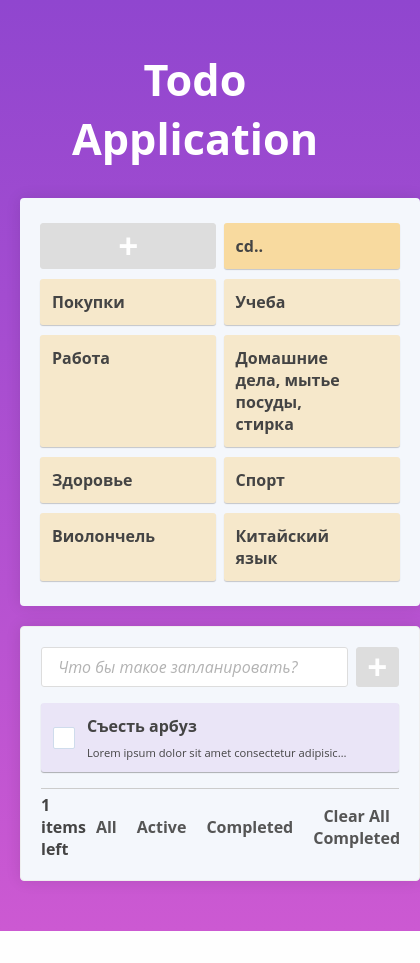
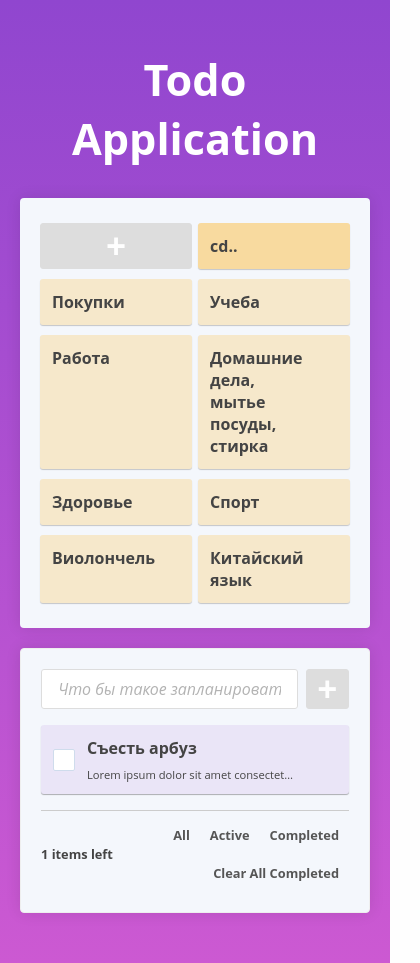
Before and after one commit to DmitriBelski/todo-app, a Vue app: page / in a window 390 px wide. Shown: the whole page, 420 px wide, since content can reach past the window. Before the commit the page ends 931 px from the top, so only its background shows below. Built offline with nearby package versions, Linux system fonts and the light colour scheme.

Commit message:
fix responsive behavior

```diff
--- a/src/App.vue
+++ b/src/App.vue
@@ -271,6 +271,7 @@ h1{
 
 .folder-wrapper {
   padding: 20px;
+  min-width: 250px;
   flex: 2;
   box-shadow: 0 0 15px 0 rgba(0,0,0,0.1);
   background-color: #f4f7fc;
@@ -280,7 +281,7 @@ h1{
 
 .todo-wrapper {
   flex: 5;
-  min-width: 400px;
+  min-width: 250px;
   border: 1px solid #eee;
   border-radius: 4px;
   padding: 20px 20px;
@@ -313,8 +314,6 @@ h1{
   background-color: #ddd;
   color: #fefefe;
   border-color: #ddd;
-  min-width: 40px;
-  /* pointer-events: none; */
   transition: background-color ease-in 0.25s;
   font-size: 2.2em;
   line-height: 0.5em;
--- a/src/components/Popup.vue
+++ b/src/components/Popup.vue
@@ -60,7 +60,9 @@ export default {
   padding: 6px 16px 16px 16px;
   position: fixed;
   top: 50px;
-  width: 400px;
+  margin: 20px auto;
+  max-width: 400px;
+  width:  80%;
   background: #fff;
   box-shadow: 0 0 17px 0 #00000033;
   border-radius: 4px;
--- a/src/components/TodoList.vue
+++ b/src/components/TodoList.vue
@@ -21,8 +21,9 @@
         <div class="btn btn-secondary" @click="$emit('set-filter', 'all')">All</div>
         <div class="btn btn-secondary" @click="$emit('set-filter', 'active')">Active</div>
         <div class="btn btn-secondary" @click="$emit('set-filter', 'completed')">Completed</div>
+        <div class="btn btn-secondary clear" @click="$emit('remove-completed')">Clear All Completed</div>
       </div>
-      <div class="btn btn-secondary clear" @click="$emit('remove-completed')">Clear All Completed</div>
+
     </div>
   </div>
 </template>
@@ -87,21 +88,24 @@ ul {
 }
 
 .todo-footer {
-  margin-top: auto;
   display: flex;
-  font-size: 0.9  rem;
+  font-size: 0.8em;
   align-items: center;
-  justify-content: space-between;
+  justify-content: space-evenly;
   padding-top: 5px;
   border-top: 1px solid #ccc;
 }
 
 .items_left {
   font-weight: bold;
+  white-space: nowrap;
 }
 
 .control-buttons {
   display: flex;
+  flex-wrap: wrap;
+  justify-content: flex-end;
+  margin-left: 10px;
 }
 
 .control-buttons.btn-secondary {
```
